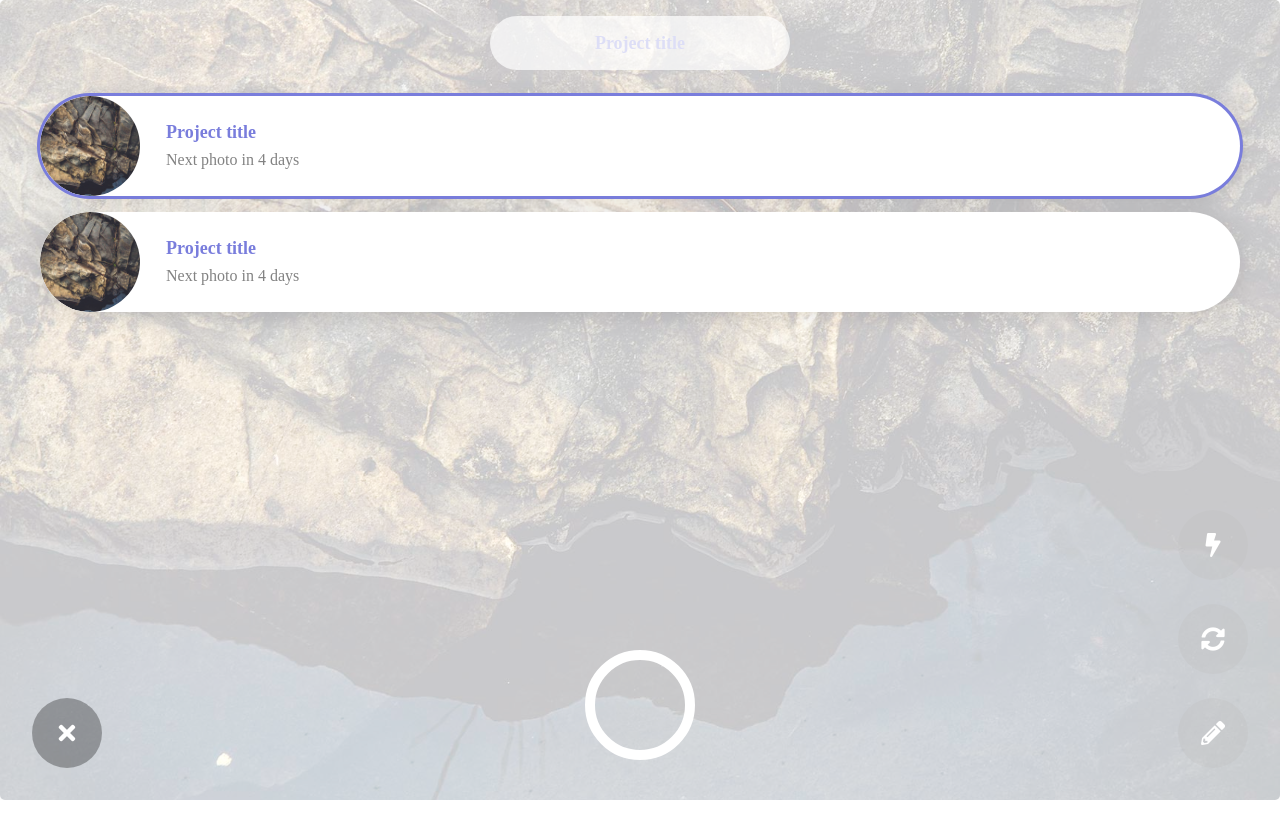
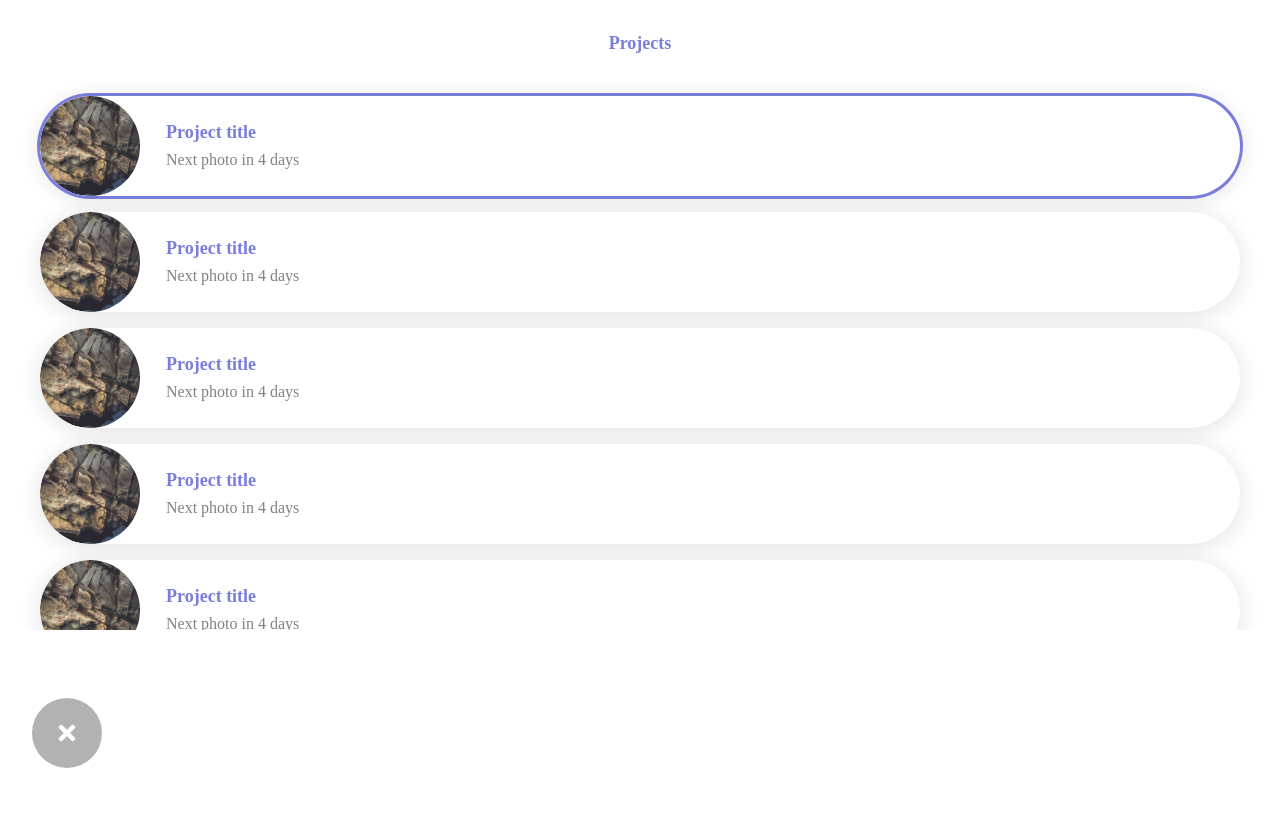
Before and after one commit to mdeely/changes-prototype, a plain HTML site: page index.html in a window 1280 px wide. Both pictures are taken after a click on the element 67 px from the left and 733 px from the top of the page. Drawn offline with nearby package versions, Linux system fonts and the light colour scheme.

Commit message:
styling and interaction updates

```diff
--- a/index.html
+++ b/index.html
@@ -17,6 +17,48 @@
 		<link rel="stylesheet" href="https://use.fontawesome.com/releases/v5.6.3/css/all.css" integrity="sha384-UHRtZLI+pbxtHCWp1t77Bi1L4ZtiqrqD80Kn4Z8NTSRyMA2Fd33n5dQ8lWUE00s/" crossorigin="anonymous">
 	</head>
   	<body>
+
+
+  		<div class="projectList screen">
+  			<div class="projectTitle__container">Projects</div>
+  			<ul class="project__list">
+  				<li class="project__item active">
+  					<div class="project__thumb"></div>
+  					<div class="project__text">
+  						<div class="project__title">Project title</div>
+  						<div class="project__reminder">Next photo in 4 days</div>
+  					</div>
+  				</li>
+  				<li class="project__item">
+  					<div class="project__thumb"></div>
+  					<div class="project__text">
+  						<div class="project__title">Project title</div>
+  						<div class="project__reminder">Next photo in 4 days</div>
+  					</div>
+  				</li>
+  				<li class="project__item">
+  					<div class="project__thumb"></div>
+  					<div class="project__text">
+  						<div class="project__title">Project title</div>
+  						<div class="project__reminder">Next photo in 4 days</div>
+  					</div>
+  				</li>
+  				<li class="project__item">
+  					<div class="project__thumb"></div>
+  					<div class="project__text">
+  						<div class="project__title">Project title</div>
+  						<div class="project__reminder">Next photo in 4 days</div>
+  					</div>
+  				</li>
+  				<li class="project__item">
+  					<div class="project__thumb"></div>
+  					<div class="project__text">
+  						<div class="project__title">Project title</div>
+  						<div class="project__reminder">Next photo in 4 days</div>
+  					</div>
+  				</li>
+  			</ul>
+  		</div>
 
   		<div class="appOverlay">
   			<div class="projectTitle__container">Project title</div>
@@ -39,25 +81,6 @@
   					<i class="fas fa-camera"></i>
   				</div>
   			</div>
-  		</div>
-
-  		<div class="projectList screen">
-  			<ul class="project__list">
-  				<li class="project__item active">
-  					<div class="project__thumb"></div>
-  					<div class="project__text">
-  						<div class="project__title">Project title</div>
-  						<div class="project__reminder">Next photo in 4 days</div>
-  					</div>
-  				</li>
-  				<li class="project__item">
-  					<div class="project__thumb"></div>
-  					<div class="project__text">
-  						<div class="project__title">Project title</div>
-  						<div class="project__reminder">Next photo in 4 days</div>
-  					</div>
-  				</li>
-  			</ul>
   		</div>
 
   		<div class="photoOverlay screen active">
--- a/stylesheet.scss
+++ b/stylesheet.scss
@@ -31,6 +31,8 @@ body {
 	font-family: "Avenir";
 	margin: 0;
 	padding: 0;
+	overflow: hidden;
+	max-height: 100vh;
 
 	* {
 		box-sizing: border-box;
@@ -48,7 +50,7 @@ body {
 	position: relative;
 	opacity: 0;
 	pointer-events: none;
-	transition: opacity .3s ease-in-out;
+	transition: opacity .2s ease-in-out;
 
 	&.active {
 		height: 100vh;
@@ -62,8 +64,7 @@ body {
 		left: 0;
 		right: 0;
 		bottom: 0;
-		-webkit-backdrop-filter: blur(10px);
-		background-color: rgba(255,255,255,.75);
+		background-color: white;
 		z-index: $projectListIndex;
 	}
 
@@ -78,10 +79,12 @@ body {
 		left: 0;
 		right: 0;
 		z-index: $cameraViewIndex;
-		transition: all .2s ease-in-out;
 		display: flex;
 		align-content: center;
 		justify-content: center;
+		-webkit-backdrop-filter: blur(10px);
+		transition: all .2s ease-in-out;
+
 
 		&.listMode {
 
@@ -201,7 +204,7 @@ body {
     height: 54px;
     max-height: 54px;
     max-width: 300px;
-    background-color: rgba(255,255,255,.7);
+    background-color: rgba(255,255,255,.9);
     border-radius: 50%;
     text-align: center;
     line-height: 54px;
@@ -209,7 +212,7 @@ body {
     white-space: nowrap;
     overflow: hidden;
     text-overflow: clip;
-    width: 100%;
+    width: auto;
     padding: 0 16px;
     font-weight: 600;
     color: $brand;
@@ -234,8 +237,8 @@ body {
 		background-color: white;
 		background-size: cover;
 		background-image: url("assets/5B2C9603.jpg");
-		transition: all .6s ease-in-out;
-		background-position: center;
+		transition: all .4s ease-in-out;
+		background-position: top center;
 
 		&:last-child {
 			margin: 0;
@@ -324,7 +327,11 @@ body {
 }
 
 .project__list {
-	padding: 80px 40px 0 40px;
+	padding: 0 40px 0 40px;
+	overflow-y: scroll;
+	margin-top: 80px;
+	margin-bottom: 80px;
+	max-height: calc(80vh - 90px);
 
 	.project__item {
 	    width: 100%;
```
Also changed, not shown: stylesheet.css, 1 other file.
